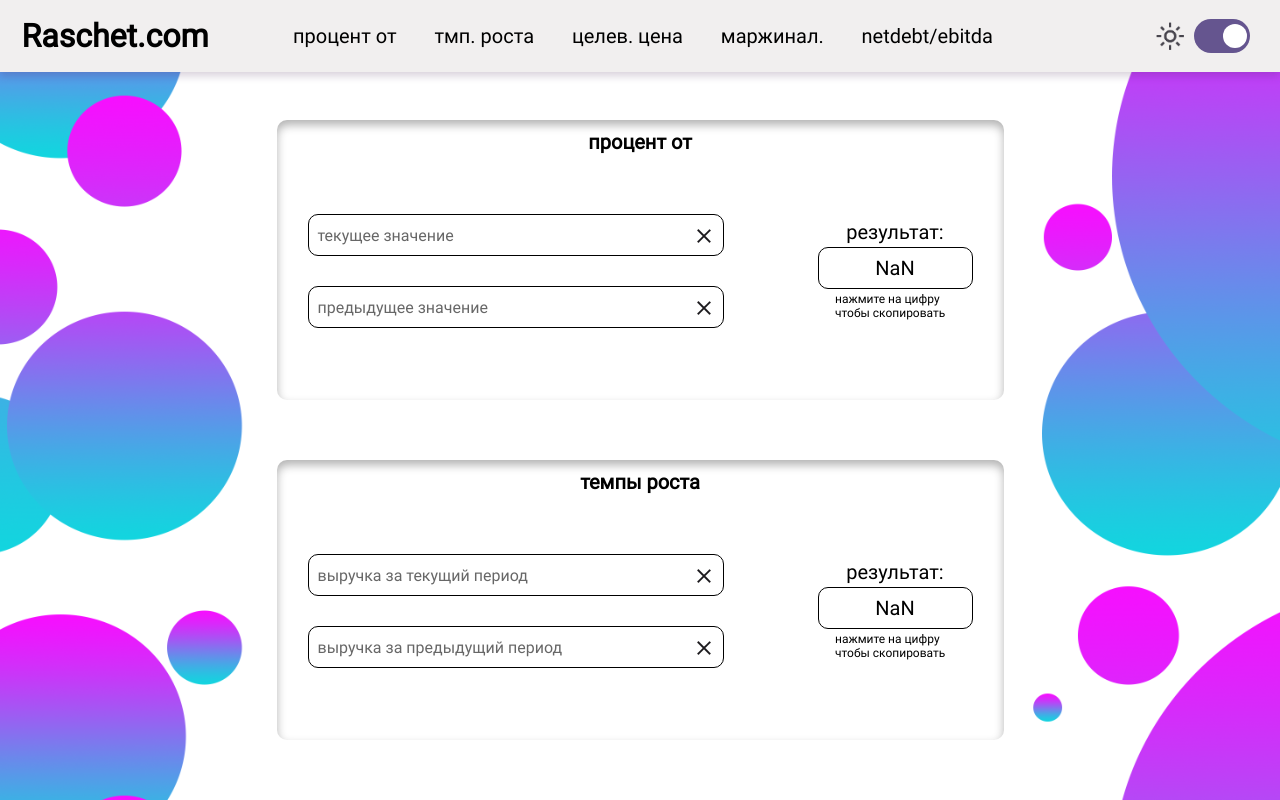
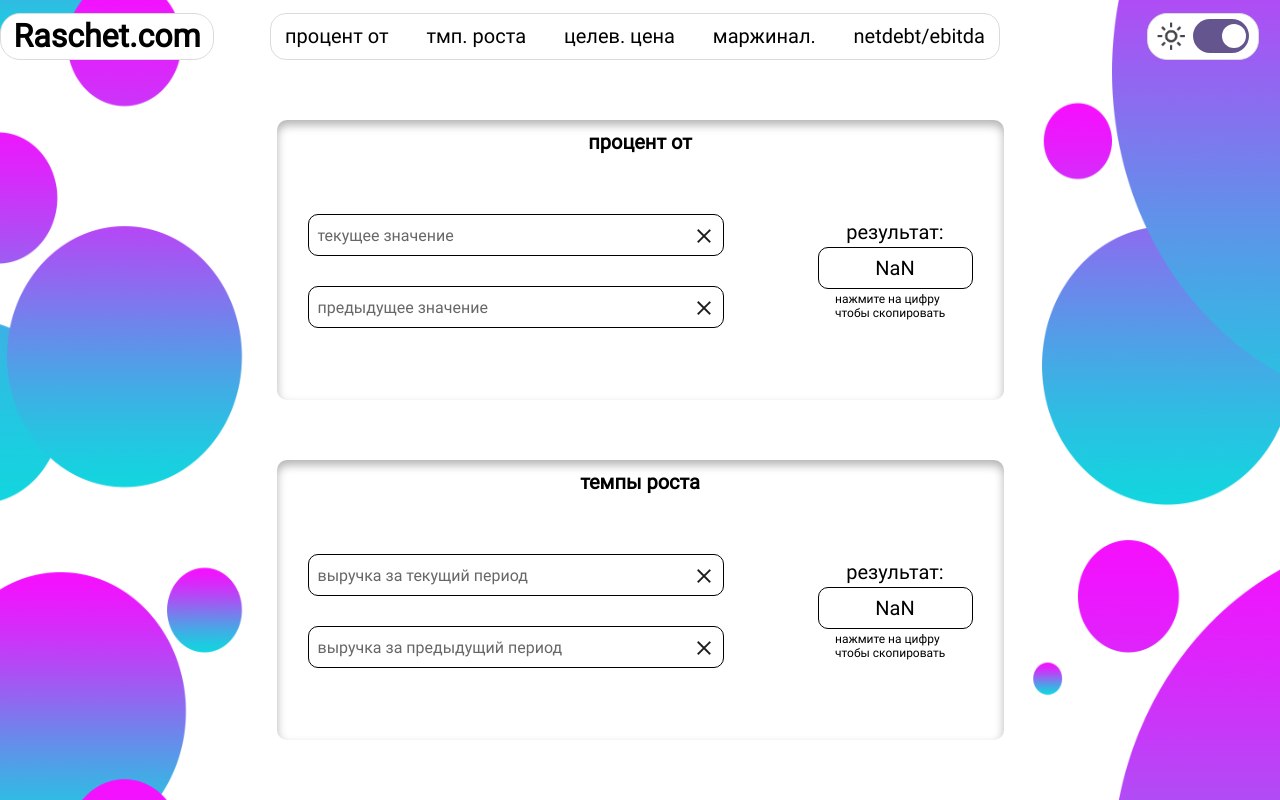
Before and after one commit to Jhn611/raschet, a Vue app: page / in a window 1280 px wide. Shown: the top 800 px of the page. Built offline with nearby package versions, Linux system fonts and the light colour scheme.

Commit message:
new header

```diff
--- a/src/App.vue
+++ b/src/App.vue
@@ -38,7 +38,8 @@
     </nav>
     <div class="theme_switch">
       <div class="theme_switch__empty"></div>
-      <img class="sun_icon" src="./imgs/sun.png" alt="" />
+      <div class="theme_switch__bg">
+        <img class="sun_icon" src="./imgs/sun.png" alt="" />
       <div class="switcher">
         <svg
           class="switcher__round"
@@ -50,6 +51,7 @@
         >
           <circle cx="12" cy="12" r="12" fill="white" />
         </svg>
+      </div>
       </div>
       <div class="theme_switch__empty2"></div>
     </div>
--- a/src/main.css
+++ b/src/main.css
@@ -59,7 +59,7 @@ body {
   flex-direction: column;
   align-items: center;
   background: url("./imgs/bg.png");
-  background-size: 100% 700px;
+  background-size: 100% 800px;
   background-repeat: repeat;
   background-position: center center;
 }
@@ -70,8 +70,6 @@ header {
   flex-direction: row;
   justify-content: space-between;
   align-items: center;
-  box-shadow: 0px 4px 8px 0px rgba(67, 34, 80, 0.2);
-  background-color: #f1efef;
   height: 72px;
   width: 100%;
   z-index: 1000;
@@ -82,7 +80,12 @@ nav {
   flex-direction: row;
   align-items: center;
   justify-content: space-between;
+  padding: 0 14px 0 14px;
+  background-color: #ffffff;
+  border-radius: 16px;
+  border: 1px solid #dbdbdb;
   width: 851px;
+  height: 45px;
 }
 
 main {
@@ -131,9 +134,14 @@ input::-webkit-inner-spin-button {
 }
 
 .logo {
-  width: 230px;
+  width: 212px;
+  height: 45px;
   display: flex;
   justify-content: center;
+  align-items: center;
+  background-color: #ffffff;
+  border-radius: 20px;
+  border: 1px solid #dbdbdb;
 }
 
 .theme_switch {
@@ -142,6 +150,17 @@ input::-webkit-inner-spin-button {
   align-items: center;
   justify-content: space-evenly;
   width: 224px;
+}
+.theme_switch__bg {
+  display: flex;
+  flex-direction: row;
+  align-items: center;
+  justify-content: space-evenly;
+  background-color: #ffffff;
+  border-radius: 20px;
+  border: 1px solid #dbdbdb;
+  width: 110px;
+  height: 45px;
 }
 .theme_switch__empty {
   width: 110px;
--- a/src/main.sass
+++ b/src/main.sass
@@ -58,7 +58,7 @@ body
     flex-direction: column
     align-items: center
     background: url("./imgs/bg.png")
-    background-size: 100% 700px
+    background-size: 100% 800px
     background-repeat: repeat
     background-position: center center
 
@@ -70,8 +70,8 @@ header
     justify-content: space-between
     align-items: center
     //border-bottom: 1px solid #16121a
-    box-shadow: 0px 4px 8px 0px rgba(67, 34, 80, 0.2)
-    background-color: #f1efef
+    //box-shadow: 0px 4px 8px 0px rgba(67, 34, 80, 0.2)
+    //background-color: #f1efef
     height: 72px
     width: 100%
     z-index: 1000
@@ -81,7 +81,12 @@ nav
     flex-direction: row
     align-items: center
     justify-content: space-between
+    padding: 0 14px 0 14px
+    background-color: #ffffff
+    border-radius: 16px
+    border: 1px solid #dbdbdb
     width: 851px
+    height: 45px
 
 main
     width: 100%
@@ -129,9 +134,14 @@ input::-webkit-inner-spin-button
     margin: 0
 
 .logo
-    width: 230px
+    width: 212px
+    height: 45px
     display: flex
     justify-content: center
+    align-items: center
+    background-color: #ffffff
+    border-radius: 20px
+    border: 1px solid #dbdbdb
 
 .theme_switch
     display: flex
@@ -139,6 +149,16 @@ input::-webkit-inner-spin-button
     align-items: center
     justify-content: space-evenly
     width: 224px
+    &__bg
+        display: flex
+        flex-direction: row
+        align-items: center
+        justify-content: space-evenly
+        background-color: #ffffff
+        border-radius: 20px
+        border: 1px solid #dbdbdb
+        width: 110px
+        height: 45px
     &__empty
         width: 110px
     &__empty2
```
Also changed, not shown: 5 other files (tests, documents, lock files or other folders).
